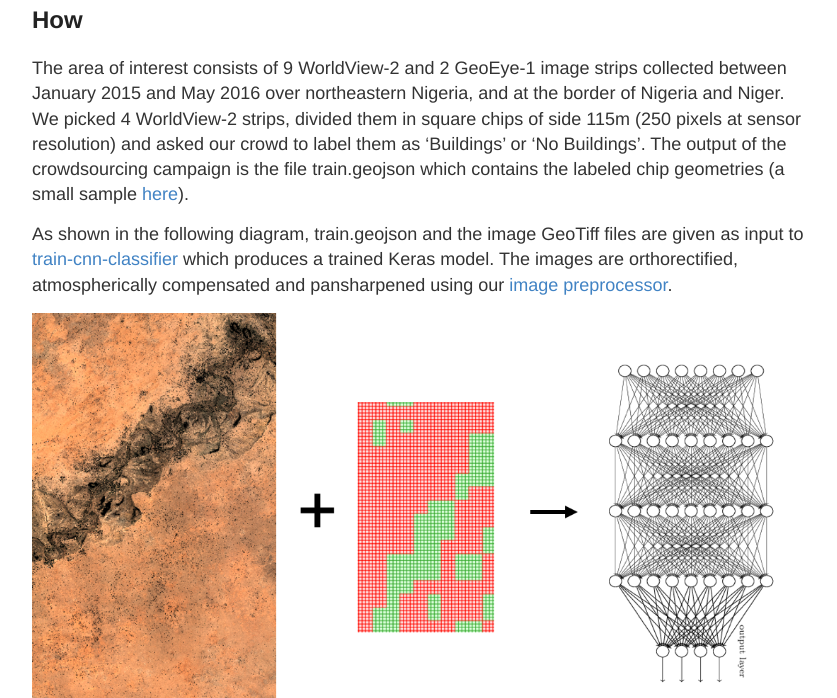
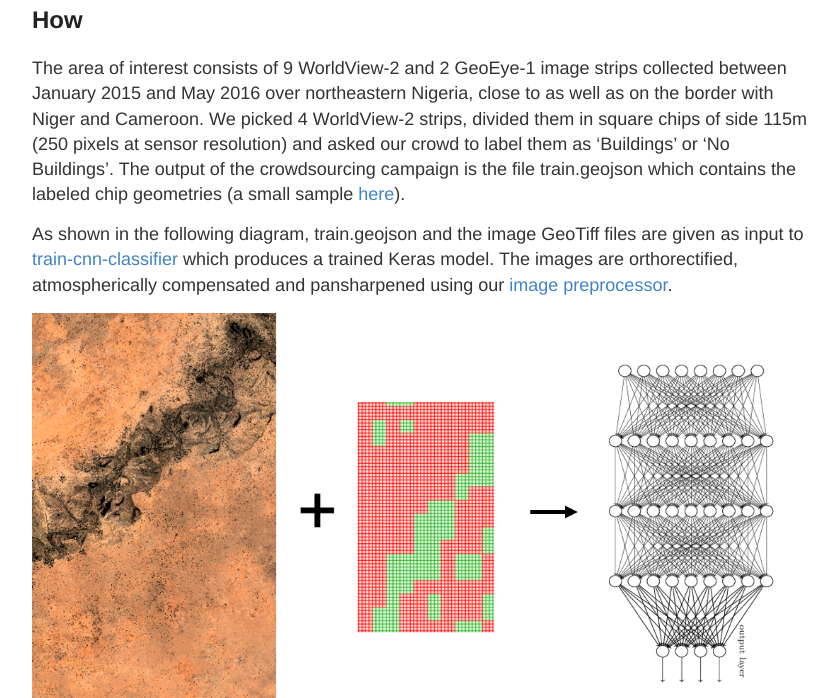
Before and after one commit to neoocm/PlatformStories.github.io, a Jekyll site: the page built from _posts/2016-11-10-building-detection.md, in a window 1280 px wide and 900 px high, scrolled down 829 px, cut to the strip 202-900 px from the top of the window. Shown: the whole strip, without its empty margins (218-1055 px from the left). Built offline with Jekyll 4.4.1, drawn with Linux system fonts in a browser that asks for light colours.

Commit message:
corrected aoi description

```diff
--- a/_posts/2016-11-10-building-detection.md
+++ b/_posts/2016-11-10-building-detection.md
@@ -22,7 +22,7 @@ This led to another question: can the [convolutional neural network (CNN)](https
 
 ## How
 
-The area of interest consists of 9 WorldView-2 and 2 GeoEye-1 image strips collected between January 2015 and May 2016 over northeastern Nigeria, and at the border of Nigeria and Niger. We picked 4 WorldView-2 strips, divided them in square chips of side 115m (250 pixels at sensor resolution) and asked our crowd to label them as 'Buildings' or 'No Buildings'. The output of the crowdsourcing campaign is the file train.geojson which contains the labeled chip geometries (a small sample [here](https://github.com/PlatformStories/building-detection/blob/master/train.geojson)).
+The area of interest consists of 9 WorldView-2 and 2 GeoEye-1 image strips collected between January 2015 and May 2016 over northeastern Nigeria, close to as well as on the border with Niger and Cameroon. We picked 4 WorldView-2 strips, divided them in square chips of side 115m (250 pixels at sensor resolution) and asked our crowd to label them as 'Buildings' or 'No Buildings'. The output of the crowdsourcing campaign is the file train.geojson which contains the labeled chip geometries (a small sample [here](https://github.com/PlatformStories/building-detection/blob/master/train.geojson)).
 
 As shown in the following diagram, train.geojson and the image GeoTiff files are given as input to [train-cnn-classifier](https://github.com/PlatformStories/swimming-pools/blob/master/docs/train-cnn-classifier.md) which produces a trained Keras model. The images are orthorectified, atmospherically compensated and pansharpened using our [image preprocessor](https://gbdxdocs.digitalglobe.com/docs/advanced-image-preprocessor).
 
```
